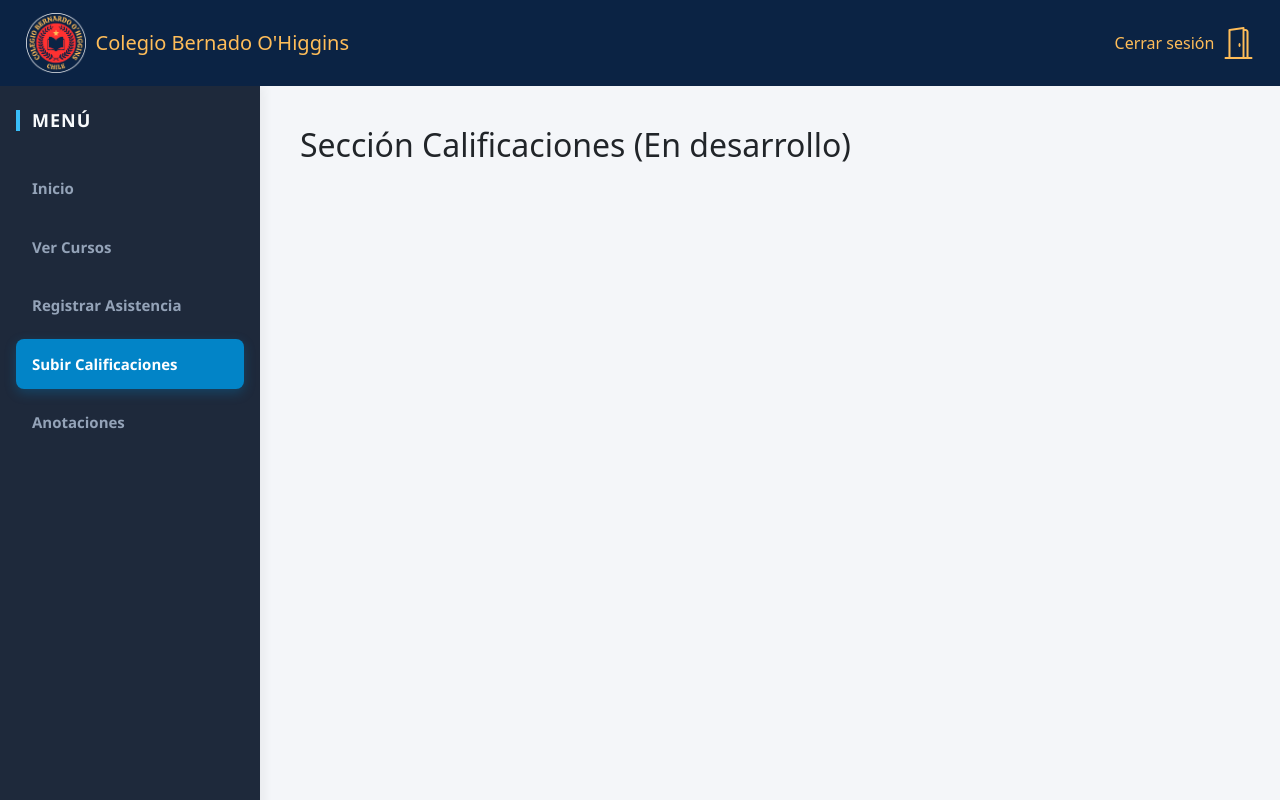
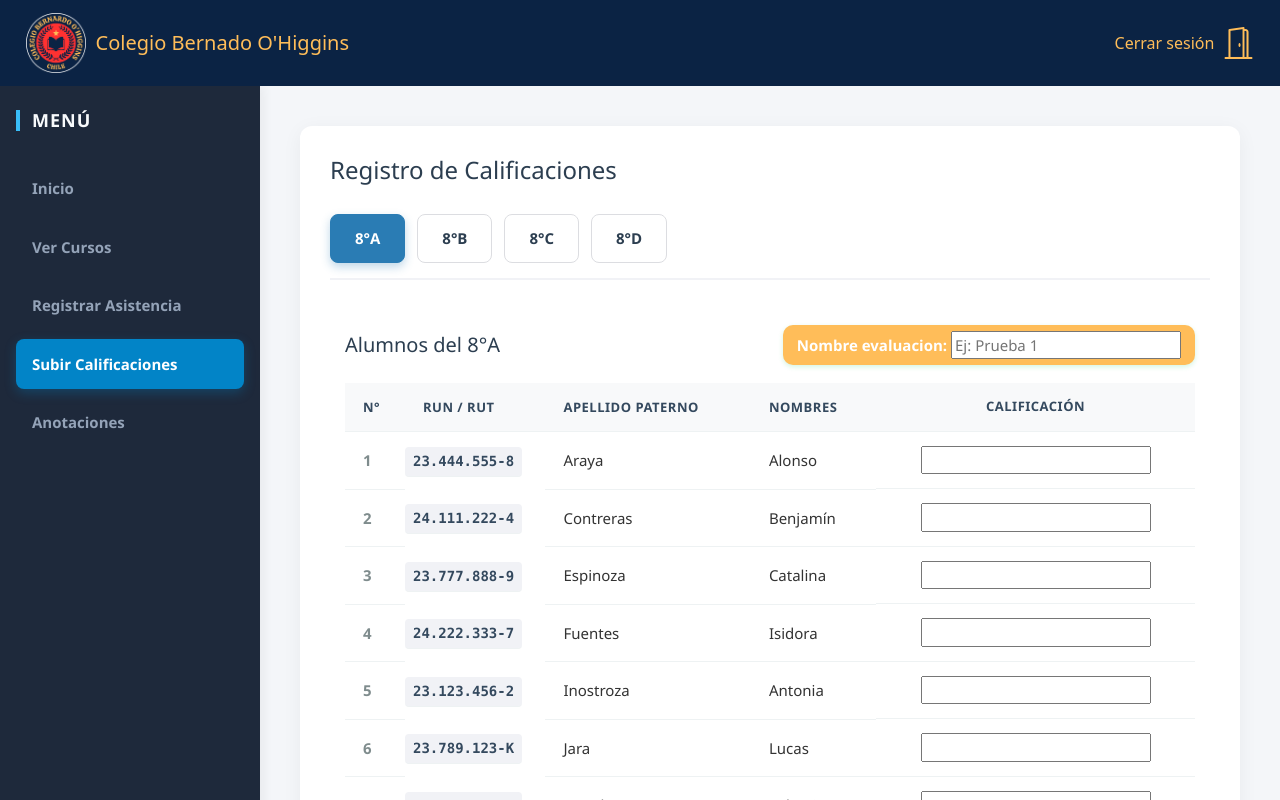
Before and after one commit to puliv/colegio-frontend, a React (Vite) app: page /Dashboard in a window 1280 px wide. Both pictures are taken after a click on the button "Subir Calificaciones". Shown: the top 800 px of the page. Built offline with nearby package versions, Linux system fonts and the light colour scheme.

Commit message:
agregue pantalla de calificaciones provisoria

```diff
--- a/src/pages/Calificaciones.jsx
+++ b/src/pages/Calificaciones.jsx
@@ -1,10 +1,86 @@
-function Calificaciones() {
+    import { useState } from "react";
+    import { cursos } from "../data/datos";
+    import "../styles/Calificaciones.css";
+
+    function Calificaciones() {
+    const [cursoSeleccionado, setCursoSeleccionado] = useState(cursos[0]?.id);
+
+    const cursoActivo = cursos.find(
+        (c) => String(c.id) === String(cursoSeleccionado),
+    );
+
+    const alumnosOrdenados = cursoActivo?.alumnos
+        ? [...cursoActivo.alumnos].sort((a, b) =>
+            a.apellidoPaterno.localeCompare(b.apellidoPaterno),
+        )
+        : [];
 
     return (
-        <div>
-            <h2>Calificaciones</h2>
+        <div className="calificaciones-container">
+        <h2>Registro de Calificaciones</h2>
+
+        <div className="selector-bar">
+            {cursos?.map((curso) => (
+            <button
+                key={curso.id}
+                className={`btn-tab ${cursoSeleccionado === curso.id ? "active" : ""}`}
+                onClick={() => setCursoSeleccionado(curso.id)}
+            >
+                {curso.nombre}
+            </button>
+            ))}
+        </div>
+
+        {cursoActivo ? (
+            <div className="tabla-contenedor">
+            <div className="tabla-header-info">
+                <h3>Alumnos del {cursoActivo.nombre}</h3>
+                <span className="badge-contador">
+                Nombre evaluacion:{" "}
+                <input
+                    type="text"
+                    placeholder="Ej: Prueba 1"
+                    className="input-evaluacion"
+                />
+                </span>
+            </div>
+            <table>
+                <thead>
+                <tr>
+                    <th style={{ width: "60px" }}>N°</th>
+                    <th>RUN / RUT</th>
+                    <th>Apellido Paterno</th>
+                    <th>Nombres</th>
+                    <th className="check">Calificación</th>
+                </tr>
+                </thead>
+                <tbody>
+                {alumnosOrdenados.map((alumno, index) => (
+                    <tr key={alumno.id}>
+                    <td>
+                        <strong>{index + 1}</strong>
+                    </td>
+                    <td className="text-run">{alumno.run}</td>
+                    <td>{alumno.apellidoPaterno}</td>
+                    <td>{alumno.nombre}</td>
+                    <td className="check">
+                        <label className="switch">
+                        <input type="text" />
+                        </label>
+                    </td>
+                    </tr>
+                ))}
+                </tbody>
+            </table>
+            <button className="btn-tab btn-guardar">Guardar Calificación</button>
+            </div>
+        ) : (
+            <div className="alert alert-warning text-center">
+            No se encontraron alumnos o no se ha seleccionado un curso válido.
+            </div>
+        )}
         </div>
     );
-}
+    }
 
-export default Calificaciones;
+    export default Calificaciones;
--- a/src/pages/Dashboard.jsx
+++ b/src/pages/Dashboard.jsx
@@ -2,6 +2,7 @@ import { useState } from "react";
 import "../styles/Dashboard.css";
 import Cursos from "./Cursos";
 import Asistencia from "./Asistencia";
+import Calificaciones from "./Calificaciones";
 
 function Dashboard() {
   const nombreProfesor = "Benjamín";
@@ -131,11 +132,7 @@ function Dashboard() {
 
         {seccion === "cursos" && <Cursos />}
         {seccion === "asistencia" && <Asistencia />}
-        {seccion === "calificaciones" && (
-          <div>
-            <h2>Sección Calificaciones (En desarrollo)</h2>
-          </div>
-        )}
+        {seccion === "calificaciones" && <Calificaciones />}
         {seccion === "anotaciones" && (
           <div>
             <h2>Sección Anotaciones (En desarrollo)</h2>
--- /dev/null
+++ b/src/styles/Calificaciones.css
@@ -0,0 +1,146 @@
+.calificaciones-container {
+  background-color: #ffffff;
+  padding: 30px;
+  border-radius: 12px;
+  box-shadow: 0 4px 20px rgba(0, 0, 0, 0.05);
+  font-family: 'Segoe UI', Tahoma, Geneva, Verdana, sans-serif;
+  color: #333333;
+  overflow: hidden;
+  width: 100%;
+  box-sizing: border-box;
+}
+
+.calificaciones-container h2 {
+  color: #2c3e50;
+  font-size: 24px;
+  margin-bottom: 30px;
+}
+
+.calificaciones-container p {
+  color: #7f8c8d;
+  font-size: 15px;
+  margin-bottom: 25px;
+}
+
+.selector-bar {
+  display: flex;
+  gap: 12px;
+  margin-bottom: 30px;
+  border-bottom: 2px solid #f1f2f6;
+  padding-bottom: 15px;
+}
+
+.btn-tab {
+  padding: 12px 24px;
+  border: 1px solid #dcdde1;
+  background-color: #ffffff;
+  color: #2c3e50;
+  cursor: pointer;
+  border-radius: 8px;
+  font-weight: 600;
+  font-size: 15px;
+  transition: all 0.2s ease-in-out;
+}
+
+.btn-tab:hover {
+  background-color: #ebf5fb;
+  color: #2168a7;
+  border-color: #2168a7;
+}
+
+.btn-tab.active {
+  background-color: #2a7cb4;
+  color: #ffffff;
+  border-color: #2a7cb4;
+  box-shadow: 0 4px 10px rgba(42, 124, 180, 0.3);
+}
+
+.tabla-header-info {
+  display: flex;
+  justify-content: space-between;
+  align-items: center;
+  margin-bottom: 18px;
+}
+
+.tabla-header-info h3 {
+  font-size: 20px;
+  color: #2c3e50;
+  margin: 0;
+}
+
+.badge-contador {
+  background-color: var(--color2);
+  color: #ffffff;
+  padding: 6px 14px;
+  border-radius: 10px;
+  font-size: 15px;
+  font-weight: bold;
+}
+
+.tabla-contenedor {
+  margin-top: 20px;
+  background-color: #ffffff;
+  border-radius: 8px;
+  padding: 15px;
+
+  width: 100%;
+  max-width: 100%;
+  box-sizing: border-box;
+
+  overflow-x: auto;
+}
+
+/* La tabla propiamente tal */
+table {
+  width: 100%;
+  border-collapse: collapse;
+  background-color: transparent;
+}
+
+th, td {
+  padding: 14px 18px;
+  border-bottom: 1px solid #eef2f3;
+  font-size: 15px;
+}
+
+th {
+  background-color: #f8f9fa;
+  color: #34495e;
+  font-weight: 700;
+  text-transform: uppercase;
+  font-size: 13px;
+  letter-spacing: 0.5px;
+}
+
+tr:hover td {
+  background-color: #f9fbfd;
+  color: #000000;
+}
+
+.text-run {
+  font-family: 'SFMono-Regular', Consolas, 'Liberation Mono', Menlo, monospace;
+  font-weight: 600;
+  color: #34495e;
+  background-color: #f1f2f6;
+  padding: 4px 8px;
+  border-radius: 4px;
+  font-size: 14px;
+  display: inline-block;
+}
+
+td.check, th.check {
+  display: flex;
+  justify-content: center;
+}
+
+td strong {
+  color: #7f8c8d;
+}
+
+.btn-guardar {
+  background-color: var(--color1);
+  color: #fff;
+  display: block;
+  margin-left: auto;
+  margin-top: 20px;
+}
```
